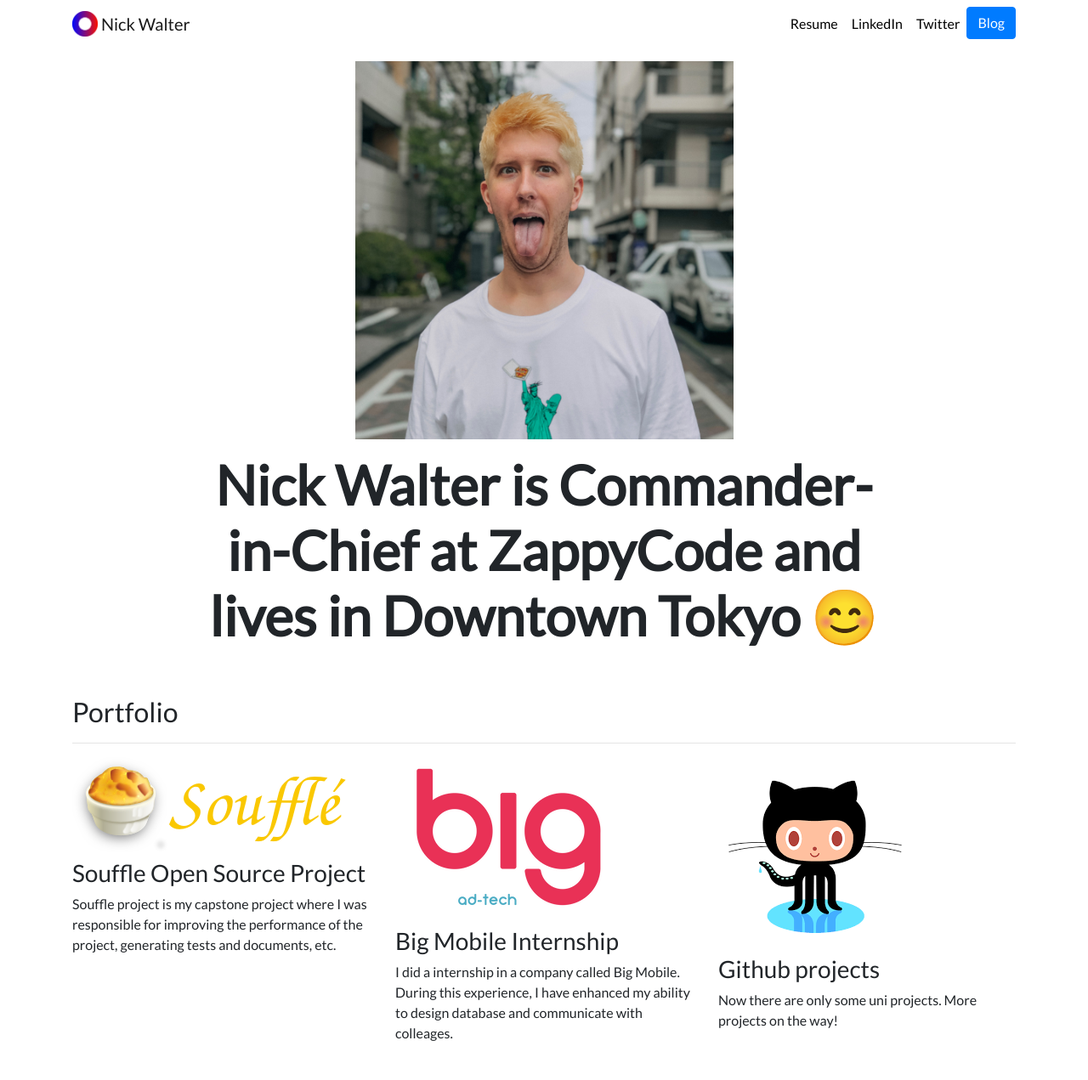
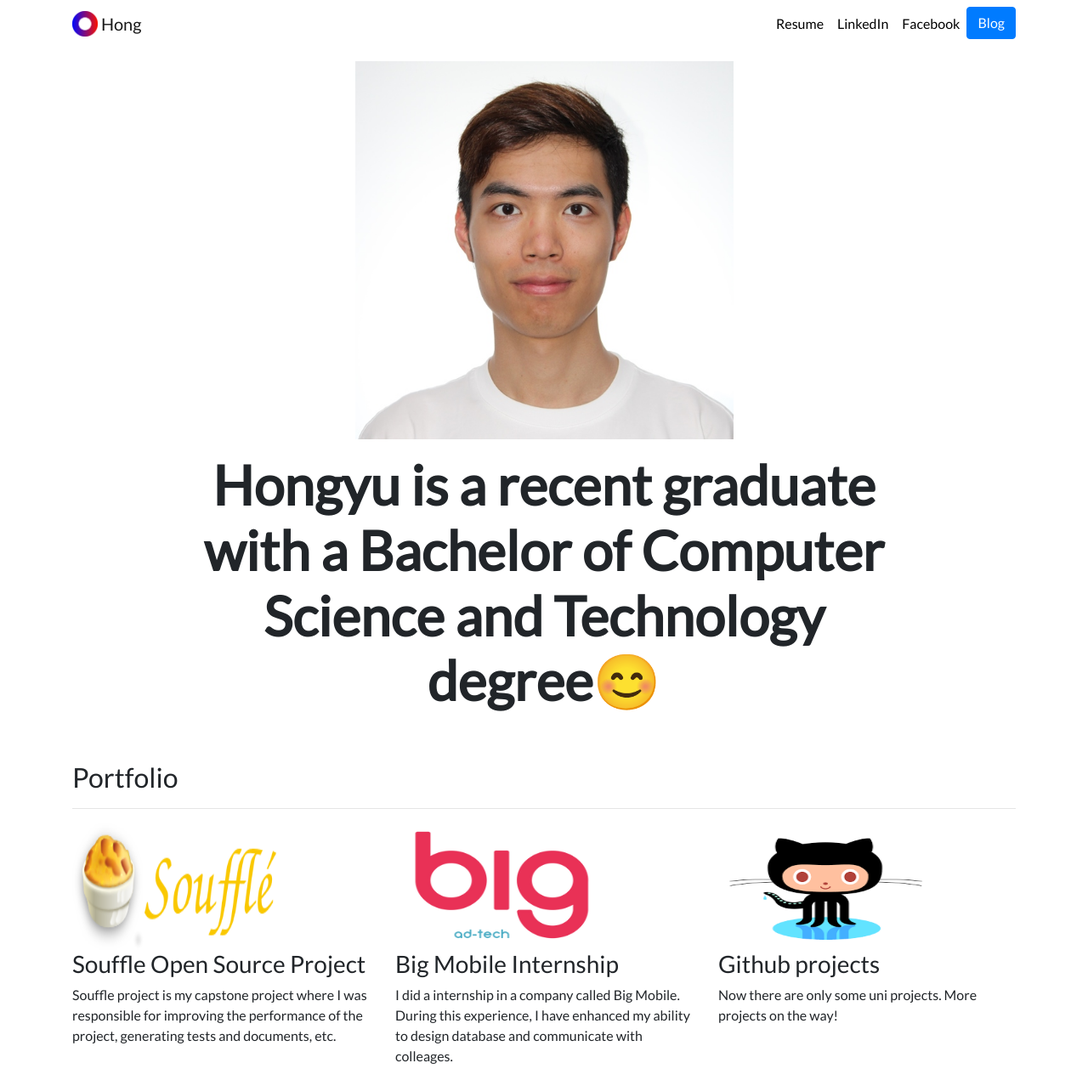
Before and after one commit to Honghyw/Django3-personal-portfolio, a Django app: page / in a window 1280 px wide. Shown: the whole page at 85% size. Before the commit the page ends 1225 px from the top, so only its background shows below. Run offline with Django 3.2, Linux system fonts and the light colour scheme; data comes from the database, SQL or seed files in the repository; both versions use the stored data as it was after the commit; some libraries are stand-ins or nearby versions.

Commit message:
modifed files

```diff
--- a/blog/templates/blog/all_blogs.html
+++ b/blog/templates/blog/all_blogs.html
@@ -15,7 +15,7 @@
       <h2>{{ blog.title }}</h2>
     </a>
     <h5 class="text-muted">{{ blog.date|date:'M d Y'|upper }}</h5>
-    <h4>{{ blog.description|striptags|truncatechars:100 }}</h4>
+    <h4>{{ blog.content|striptags|truncatechars:100 }}</h4>
   </div>
 </div>
 {% endfor %}
--- a/personal_portfolio/settings.py
+++ b/personal_portfolio/settings.py
@@ -124,3 +124,8 @@ STATIC_ROOT = os.path.join(BASE_DIR, 'static')
 
 MEDIA_URL = '/media/'
 MEDIA_ROOT = os.path.join(BASE_DIR, 'media')
+
+try:
+    from .local_settings import *
+except ImporError:
+    print("You are in the production")
--- a/portfolio/templates/portfolio/base.html
+++ b/portfolio/templates/portfolio/base.html
@@ -16,7 +16,7 @@
 
   <link rel="icon" type="image/png" href="{% static "portfolio/Logo.png" %}">
 
-  <title>Nick Walter</title>
+  <title>Hongyu He</title>
 </head>
 
 <body>
@@ -25,7 +25,7 @@
     <div class="container">
       <a class="navbar-brand" href="{% url 'home' %}">
         <img src="{% static "portfolio/Logo.png" %}" width="30" height="30" class="d-inline-block align-top" alt="Nick's Logo">
-        <span>Nick Walter</span>
+        <span>Hong</span>
       </a>
       <button class="navbar-toggler" type="button" data-toggle="collapse" data-target="#navbarNav" aria-controls="navbarNav" aria-expanded="false" aria-label="Toggle navigation">
         <span class="navbar-toggler-icon"></span>
@@ -33,13 +33,13 @@
       <div class="collapse navbar-collapse text-center" id="navbarNav">
         <ul class="navbar-nav ml-auto">
           <li class="nav-item">
-            <a class="nav-link" href="{% static " portfolio/resume.pdf" %}">Resume</a>
+            <a class="nav-link" href="{% static "portfolio/resume.pdf" %}">Resume</a>
           </li>
           <li class="nav-item">
-            <a class="nav-link" href="https://www.linkedin.com/in/nick-walter/" target="_blank">LinkedIn</a>
+            <a class="nav-link" href="https://www.linkedin.com/in/hongyu-he-5222a714b/" target="_blank">LinkedIn</a>
           </li>
           <li class="nav-item">
-            <a class="nav-link" href="https://twitter.com/ZappyCode" target="_blank">Twitter</a>
+            <a class="nav-link" href="https://www.facebook.com/hongyu.he.37" target="_blank">Facebook</a>
           </li>
           <li>
             <a role="button" href="{% url 'blog:all_blogs' %}" class="btn btn-primary">Blog</a>
--- a/portfolio/templates/portfolio/home.html
+++ b/portfolio/templates/portfolio/home.html
@@ -6,13 +6,13 @@
 
 <div class="row justify-content-center my-3">
   <div class="col-5">
-    <img src="{% static 'portfolio/SquareBlonde.jpg' %}" class="img-fluid">
+    <img src="{% static 'portfolio/me.jpg' %}" class="img-fluid">
   </div>
 </div>
 
 <div class="row justify-content-center mb-3">
   <div class="col-md-9 text-center">
-    <h1 id="hometext" class="font-weight-bold">Nick Walter is Commander-in-Chief at ZappyCode and lives in Downtown Tokyo 😊</h1>
+    <h3 id="hometext" class="font-weight-bold">Hongyu is a recent graduate with a Bachelor of Computer Science and Technology degree😊</h3>
   </div>
 </div>
 
@@ -24,11 +24,11 @@
 
     {% if project.url %}
     <a href="{{ project.url }}">
-      <img src="{{ project.image.url }}" class="img-fluid mb-2">
+      <img src="{{ project.image.url }}" height="150" width="250" >
     </a>
     {% else %}
 
-    <img src="{{ project.image.url }}" class="img-fluid mb-2">
+    <img src="{{ project.image.url }}" height="150" width="250" >
     {% endif %}
     <h3>{{ project.title }}</h3>
     <p>{{ project.description }}</p>
```
Also changed, not shown: requirements.txt (added, +11 -0 lines), db.sqlite3, media/portfolio/images/IMG_6609.jpg (deleted), media/portfolio/images/bigmobile.jpg (added), media/portfolio/images/github.png (added), media/portfolio/images/github_abW416V.png (added), media/portfolio/images/souffle.png (added), media/portfolio/images/souffle_ycpUmCs.png (added), portfolio/static/portfolio/SquareBlonde.jpg (deleted), 5 other files.
